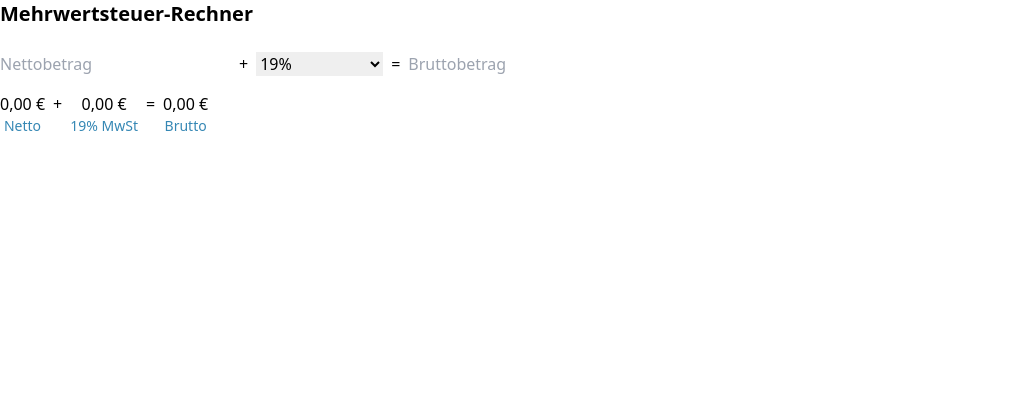
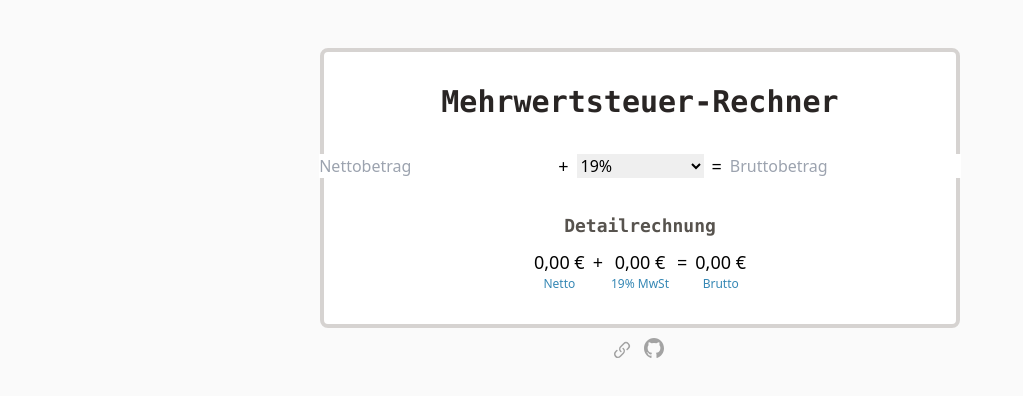
Before and after one commit to atomtigerzoo/MvueSt-Rechnung, a Vue app: page / in a window 1280 px wide. Shown: the top 396 px of the page, without its empty margins (0-1023 px from the left). Built offline with nearby package versions, Linux system fonts and the light colour scheme.

Commit message:
feat: updates styling, adds repo/home links

```diff
--- a/index.html
+++ b/index.html
@@ -4,10 +4,25 @@
     <meta charset="UTF-8">
     <link rel="icon" href="/favicon.ico">
     <meta name="viewport" content="width=device-width, initial-scale=1.0">
-    <title>Vite App</title>
+    <title>Mehrwertsteuer-Rechner (MvueSt-Rechner)</title>
   </head>
-  <body>
-    <div id="app" class="container mx-auto"></div>
+  <body class="bg-neutral-50">
+    <div class="container mx-auto mt-12 lg:w-1/2">
+      <div id="app"></div>
+
+      <footer class="mt-2 flex justify-center space-x-3">
+        <a href="https://www.atomtigerzoo.com" class="text-neutral-400 hover:text-neutral-800">
+          <svg xmlns="http://www.w3.org/2000/svg" fill="currentColor" class="inline-block size-5">
+            <path d="M12.232 4.232a2.5 2.5 0 0 1 3.536 3.536l-1.225 1.224a.75.75 0 0 0 1.061 1.06l1.224-1.224a4 4 0 0 0-5.656-5.656l-3 3a4 4 0 0 0 .225 5.865.75.75 0 0 0 .977-1.138 2.5 2.5 0 0 1-.142-3.667l3-3Z" />
+            <path d="M11.603 7.963a.75.75 0 0 0-.977 1.138 2.5 2.5 0 0 1 .142 3.667l-3 3a2.5 2.5 0 0 1-3.536-3.536l1.225-1.224a.75.75 0 0 0-1.061-1.06l-1.224 1.224a4 4 0 1 0 5.656 5.656l3-3a4 4 0 0 0-.225-5.865Z" />
+          </svg>
+        </a>
+        <a href="https://github.com/atomtigerzoo/MvueSt-Rechner" class="text-neutral-400 hover:text-neutral-800">
+          <svg class="inline-block size-6" fill="currentColor" xmlns="http://www.w3.org/2000/svg"><path d="M10 0c5.523 0 10 4.59 10 10.253 0 4.529-2.862 8.371-6.833 9.728-.507.101-.687-.219-.687-.492 0-.338.012-1.442.012-2.814 0-.956-.32-1.58-.679-1.898 2.227-.254 4.567-1.121 4.567-5.059 0-1.12-.388-2.034-1.03-2.752.104-.259.447-1.302-.098-2.714 0 0-.838-.275-2.747 1.051A9.396 9.396 0 0 0 10 4.958a9.375 9.375 0 0 0-2.503.345C5.586 3.977 4.746 4.252 4.746 4.252c-.543 1.412-.2 2.455-.097 2.714-.639.718-1.03 1.632-1.03 2.752 0 3.928 2.335 4.808 4.556 5.067-.286.256-.545.708-.635 1.371-.57.262-2.018.715-2.91-.852 0 0-.529-.985-1.533-1.057 0 0-.975-.013-.068.623 0 0 .655.315 1.11 1.5 0 0 .587 1.83 3.369 1.21.005.857.014 1.665.014 1.909 0 .271-.184.588-.683.493C2.865 18.627 0 14.783 0 10.253 0 4.59 4.478 0 10 0" fill-rule="evenodd"/></svg>
+        </a>
+      </footer>
+
+    </div>
     <script type="module" src="/src/main.js"></script>
   </body>
 </html>
--- a/src/App.vue
+++ b/src/App.vue
@@ -56,16 +56,17 @@ function updateTaxValue() {
 </script>
 
 <template>
-  <h1 class="text-xl font-bold">Mehrwertsteuer-Rechner</h1>
-  <div class="mt-6">
-    <div class="flex space-x-2">
+  <div class="p-8 bg-white border-4 border-stone-300 md:rounded-lg max-md:border-l-0 max-md:border-r-0">
+    <h1 class="mb-8 text-3xl text-center text-stone-800 font-mono font-semibold">Mehrwertsteuer-Rechner</h1>
+
+    <div class="mx-auto flex justify-center items-center space-x-2 max-lg:flex-col">
       <input
         @input="calculate"
         v-model.trim="userNet"
         placeholder="Nettobetrag"
         >
 
-      <span>&plus;</span>
+      <span class="text-lg">&plus;</span>
 
       <select @change="updateTaxValue" v-model="taxValue">
         <option disabled>Bitte wählen&hellip;</option>
@@ -74,7 +75,7 @@ function updateTaxValue() {
         <option value="20">20% (AT)</option>
       </select>
 
-      <span>=</span>
+      <span class="text-lg">=</span>
 
       <input
         @input="calculateNet"
@@ -83,26 +84,27 @@ function updateTaxValue() {
         >
     </div>
 
-    <div class="mt-4 flex space-x-2 text-center">
+    <div class="mt-8 text-center">
+      <h2 class="font-mono font-semibold text-lg text-stone-600">Detailrechnung</h2>
+      <div class="mt-2 flex justify-center space-x-2 text-center text-lg">
         <div class="flex flex-col">
           <span>{{ convertToHumanAmount(userNet) }}</span>
-        <span class="text-sm text-sky-700/80">Netto</span>
+          <span class="text-xs text-sky-700/80">Netto</span>
         </div>
         <div class="flex flex-col">
           <span>&plus;</span>
-        <span></span>
         </div>
         <div class="flex flex-col">
           <span>{{ convertToHumanAmount(taxAmount) }}</span>
-        <span class="text-sm text-sky-700/80">{{ taxValue }}% MwSt</span>
+          <span class="text-xs text-sky-700/80">{{ taxValue }}% MwSt</span>
         </div>
         <div class="flex flex-col">
           <span>=</span>
-        <span></span>
         </div>
         <div class="flex flex-col">
           <span>{{ convertToHumanAmount(userGross) }}</span>
-        <span class="text-sm text-sky-700/80">Brutto</span>
+          <span class="text-xs text-sky-700/80">Brutto</span>
+        </div>
       </div>
     </div>
 
```
Lines whose indentation alone changed are shown as unchanged.
